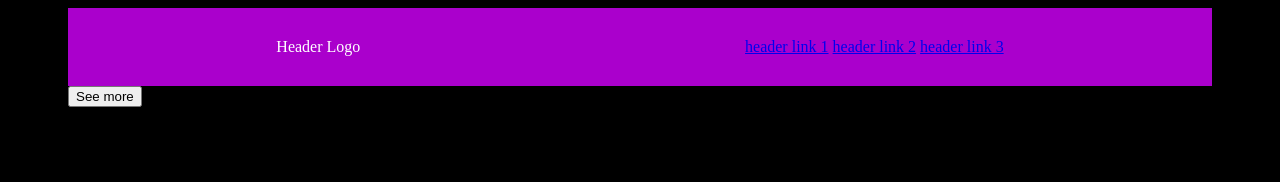
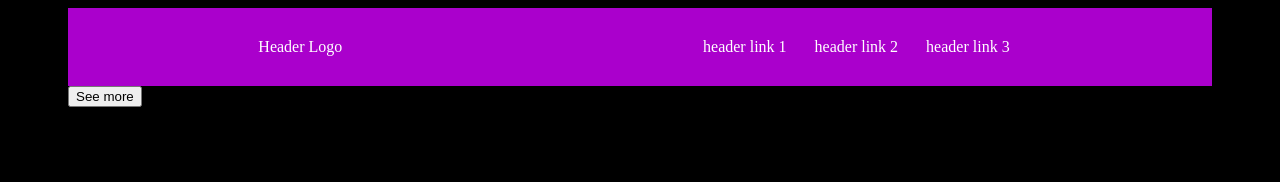
Before and after one commit to shorty456132/TOP-LandingPage, a plain HTML site: page index.html in a window 1280 px wide. Drawn offline with Linux system fonts and the light colour scheme.

Commit message:
added link css

```diff
--- a/styles.css
+++ b/styles.css
@@ -5,8 +5,10 @@ body {
     padding: 0px 60px;
 }
 
-a {
-
+.header-links a {
+    text-decoration: none;
+    color: white;
+    margin: 12px;
 }
 
 .header {
```
